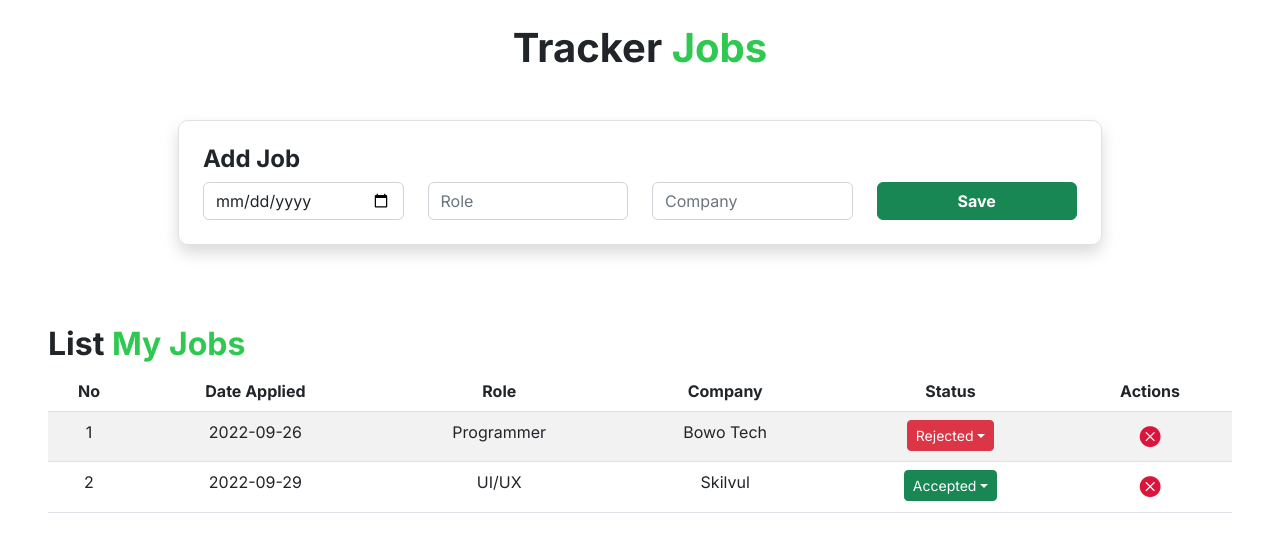
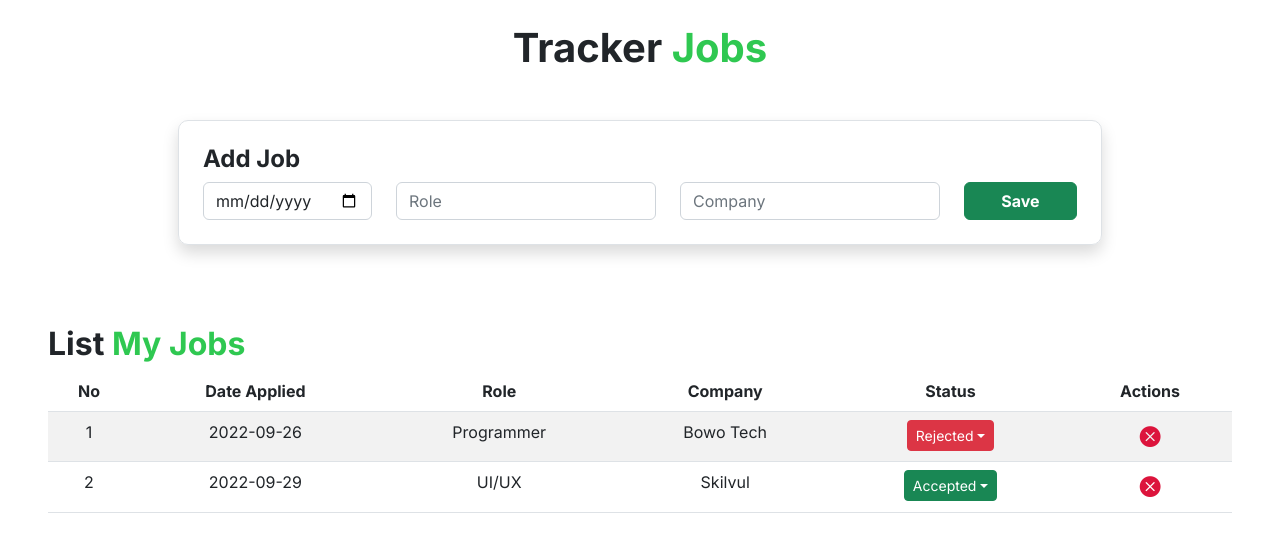
Before and after one commit to rzlwbo1/Tracker-Jobs, a React (Create React App) app: page / in a window 1280 px wide. Shown: the top 552 px of the page. Built offline with nearby package versions, Linux system fonts and the light colour scheme.

Commit message:
Resposive

```diff
--- a/src/App.css
+++ b/src/App.css
@@ -1,3 +1,12 @@
 body {
   font-family: 'Inter', sans-serif !important;
 }
+
+
+@media (min-width: 992px) {
+
+  .form-add-job {
+    max-width: 75%;
+  }
+
+}
--- a/src/components/FormAddJob.jsx
+++ b/src/components/FormAddJob.jsx
@@ -25,24 +25,24 @@ function FormAddJob({onAdd}) {
   }
 
   return (
-    <div className="form-add-job mx-auto w-75 border p-4 d-flex flex-column justify-content-center align-items-stretch mt-5 shadow" style={{borderRadius: 10}}>
+    <div className="form-add-job mx-auto border p-4 d-flex flex-column justify-content-center align-items-stretch mt-5 shadow" style={{borderRadius: 10}}>
       <h4 className="fw-bold align-self-start">Add Job</h4>
       <Form onSubmit={handleSubmit} >
         <Row>
-          <Col>
+          <Col sm="auto" className="mb-3 mb-sm-0" >
             <Form.Control type="date" placeholder="Date" name="date" onChange={(ev) => setDate(ev.target.value)} value={date} required/>
           </Col>
 
-          <Col>
+          <Col sm="auto" className="mb-3 mb-sm-0">
             <Form.Control type="text" placeholder="Role" name="role" onChange={(ev) => setRole(ev.target.value)} value={role} required/>
           </Col>
 
-          <Col>
+          <Col sm="auto" className="mb-3 mb-sm-0">
             <Form.Control type="text" placeholder="Company" name="company" onChange={(ev) => setCompany(ev.target.value)} value={company} required/>
           </Col>
 
-          <Col>
-            <Button variant="success" className="w-100 fw-bold" type="submit">Save</Button>
+          <Col md sm="auto" className="mb-3 mb-sm-0">
+            <Button variant="success" className="w-100 fw-bold btn-save" type="submit">Save</Button>
           </Col>
         </Row>
       </Form>
```
